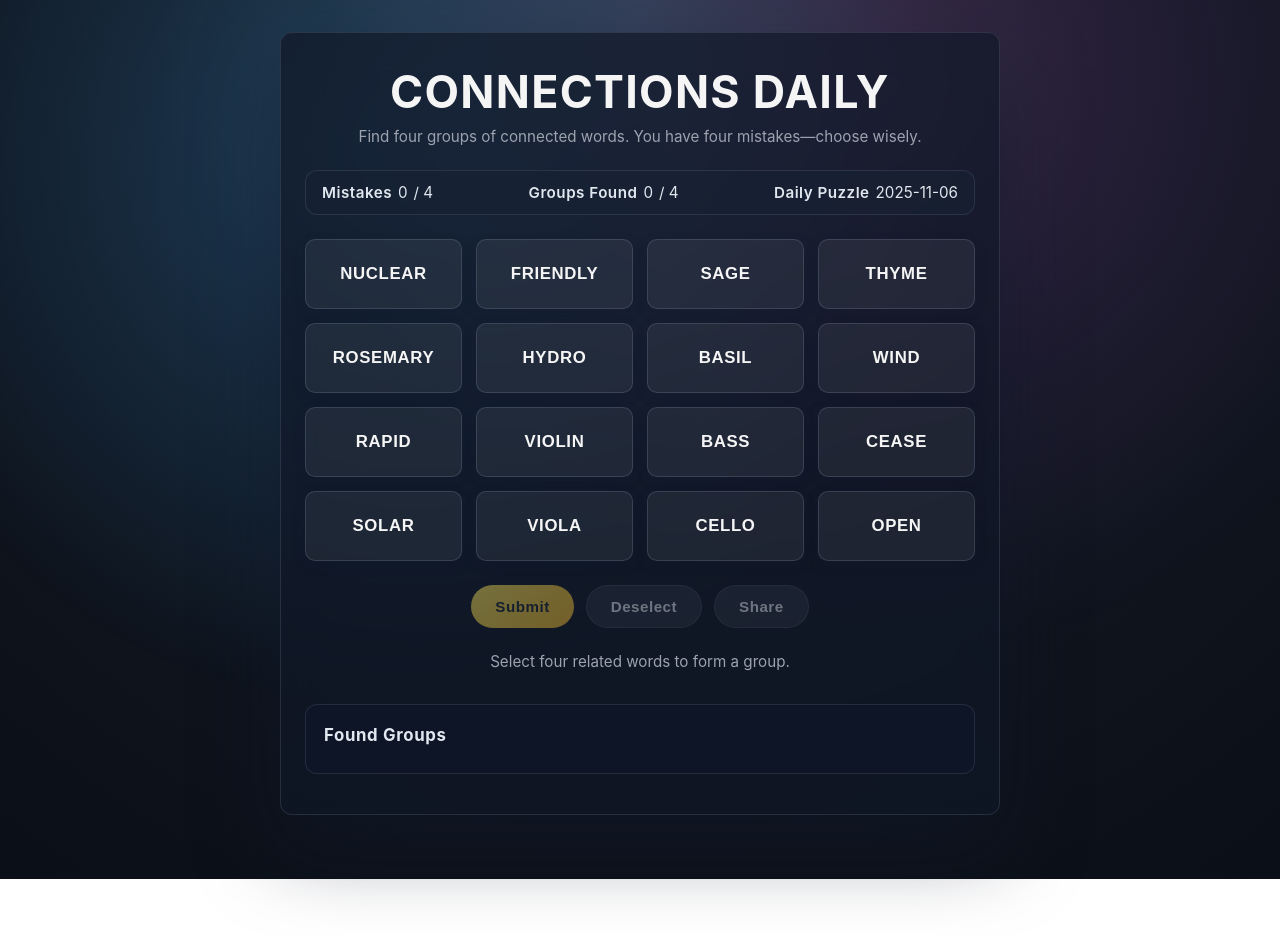
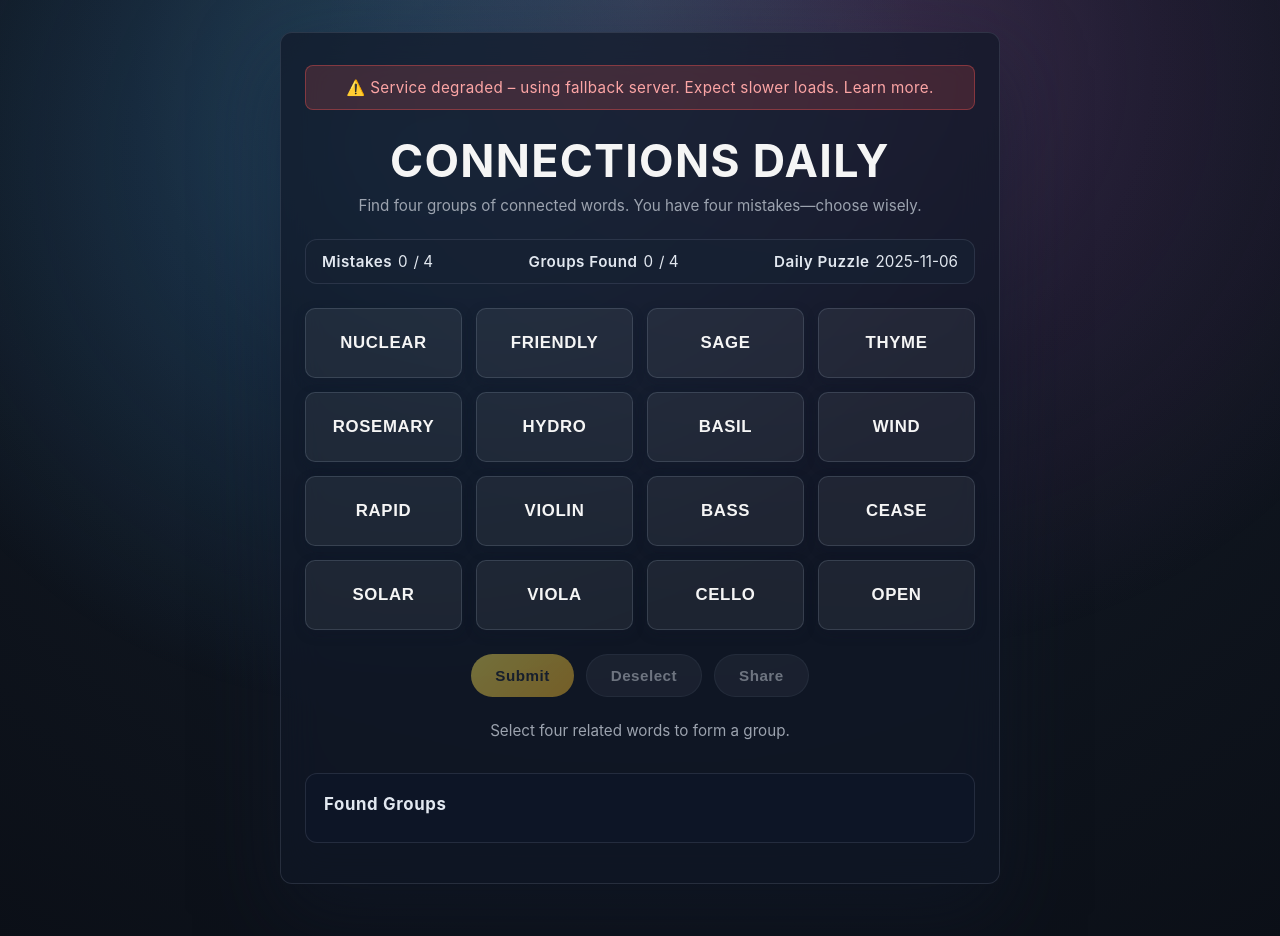
Before and after one commit to o3-ux/daily-puzzle, a website: page index.html in a window 1280 px wide. Before the commit the page ends 879 px from the top, so only its background shows below. Drawn offline with Linux system fonts and the light colour scheme.

Commit message:
feat: emergency banner + README notice for GitHub Pages fallback [skip ci]

```diff
--- a/index.html
+++ b/index.html
@@ -55,6 +55,17 @@
       flex-direction: column;
       gap: 24px;
       box-shadow: 0 32px 80px rgba(15, 23, 42, 0.5);
+    }
+
+    .notice-banner {
+      padding: 12px 16px;
+      border-radius: calc(var(--border-radius) - 4px);
+      background: rgba(239, 83, 80, 0.18);
+      border: 1px solid rgba(239, 83, 80, 0.4);
+      color: #fca5a5;
+      text-align: center;
+      font-size: 0.95rem;
+      letter-spacing: 0.02rem;
     }
 
     .app__header h1 {
@@ -355,6 +366,7 @@
 </head>
 <body>
   <main class="app">
+    <div class="notice-banner" role="alert">⚠️ Service degraded – using fallback server. Expect slower loads. Learn more.</div>
     <header class="app__header">
       <h1>Connections Daily</h1>
       <p class="tagline">Find four groups of connected words. You have four mistakes—choose wisely.</p>
```
Also changed, not shown: README.md.
